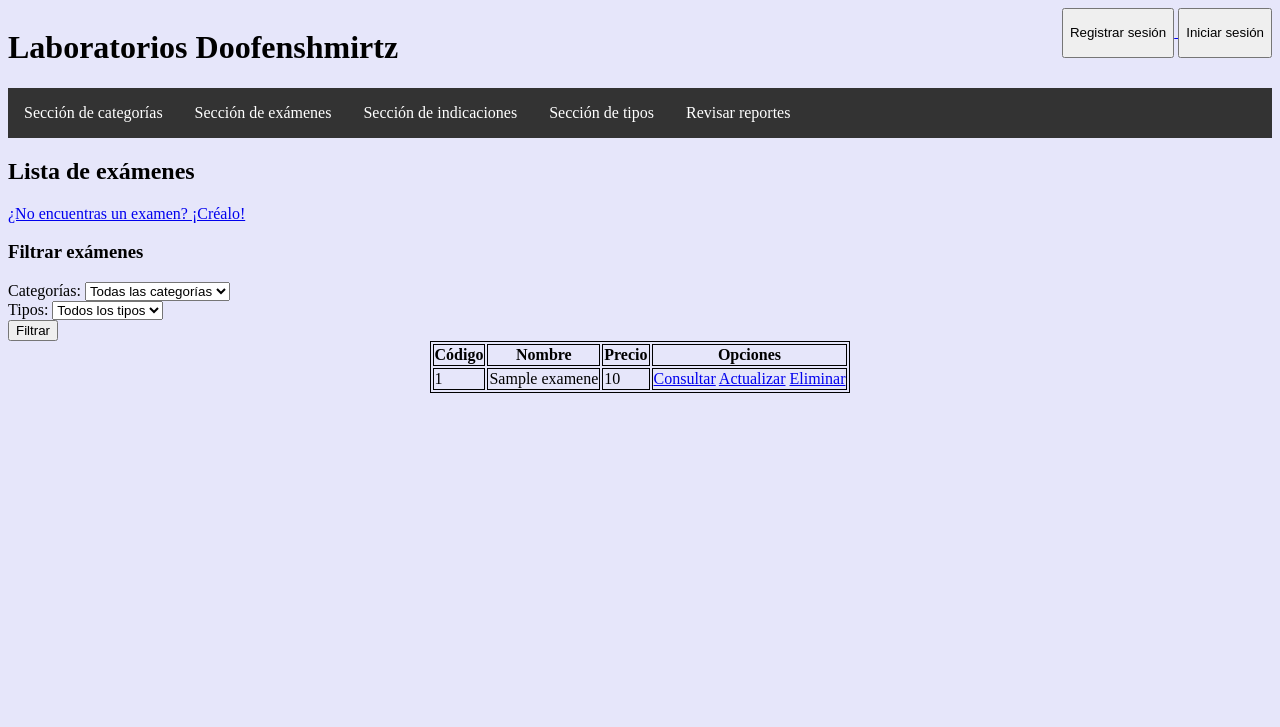
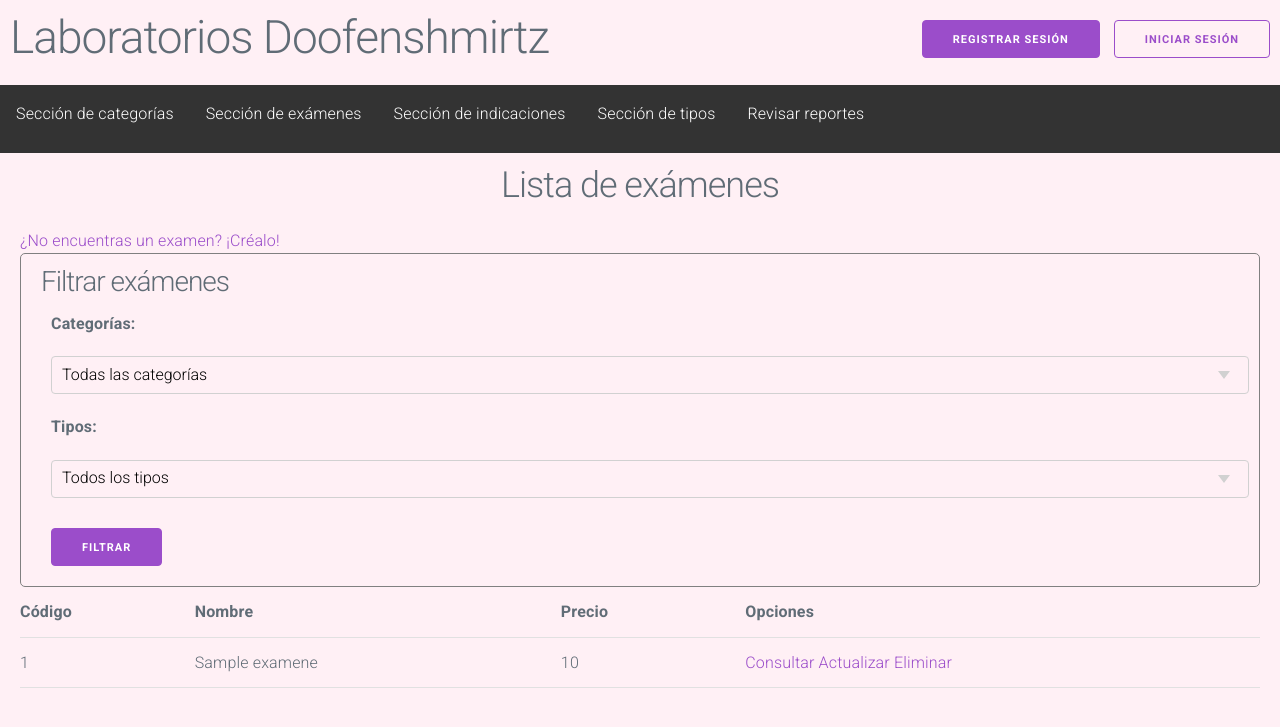
Before and after one commit to Luna-Hazuki2006/Laboratorio_Doofenshmirtz, a Flask app: page / in a window 1280 px wide. Shown: the top 727 px of the page. Run offline with Flask 3, Linux system fonts and the light colour scheme; a database or web service that is not in the repository returns one stand-in record (values such as "Sample title").

Commit message:
con icono

```diff
--- a/app.py
+++ b/app.py
@@ -376,6 +376,10 @@
 def registrar_sesion():
     if request.method == 'POST':
         forma = request.form
+        nombre = forma['usuario']
+        clave = forma['contraseña']
+        repetida = forma['repetida']
+
 
     return render_template('/usuarios/registrar_sesion/index.html')
 
--- a/static/style.css
+++ b/static/style.css
@@ -1,8 +1,24 @@
 body {
-    background-color: lavender;
+    background-color: lavenderblush;
 }
+
+.contenido {
+    margin-top: 10px;
+    margin-left: 20px;
+    margin-right: 20px;
+}
+
+.redondeado {
+    border: 1px solid gray;
+    border-radius: 5px;
+}
+
+.redondeado * {
+    margin: 10px;
+}
+
 table, td, th {
-    border: 1px solid black;
+    /* border: 1px solid black; */
 }
 table {
     margin-left: auto;
@@ -15,7 +31,7 @@
     text-align: center;
 }
 
-ul {
+nav ul {
     list-style-type: none;
     margin: 0;
     padding: 0;
@@ -23,11 +39,11 @@
     background-color: #333333;
 }
 
-li {
+nav li {
     float: left;
 }
 
-li a {
+nav li a {
     display: block;
     color: white;
     text-align: center;
@@ -35,7 +51,7 @@
     text-decoration: none;
 }
 
-li a:hover {
+nav li a:hover {
     background-color: #111111;
 }
 
@@ -44,6 +60,12 @@
     justify-content: space-between;
 }
 
+header div h1 {
+    margin-top: 10px;
+    margin-left: 10px;
+}
+
 header div button {
-    min-height: calc(100% - 30px);
+    margin-top: 20px;
+    margin-right: 10px;
 }
--- a/templates/base/index.html
+++ b/templates/base/index.html
@@ -5,10 +5,21 @@
     <meta name="viewport" content="width=device-width, initial-scale=1.0">
     <!-- <link href="https://fonts.googleapis.com/css?family=Press+Start+2P" rel="stylesheet"> -->
     <!-- <link href="https://unpkg.com/nes.css/css/nes.css" rel="stylesheet" /> -->
+    <!-- Google Fonts -->
+<link rel="stylesheet" href="https://fonts.googleapis.com/css?family=Roboto:300,300italic,700,700italic">
+
+<!-- CSS Reset -->
+<link rel="stylesheet" href="https://cdnjs.cloudflare.com/ajax/libs/normalize/8.0.1/normalize.css">
+
+<!-- Milligram CSS -->
+<link rel="stylesheet" href="https://cdnjs.cloudflare.com/ajax/libs/milligram/1.4.1/milligram.css">
+
+<!-- You should properly set the path from the main file. -->
     <script src="https://cdn.jsdelivr.net/npm/chart.js" defer></script>
     <link rel="stylesheet" href="{{ url_for('static', filename='style.css') }}">
+    <link rel="shortcut icon" href="{{ url_for('static', filename='him.ico') }}" type="image/x-icon">
     <script src="{{ url_for('static', filename='index.js') }}" defer></script>
-    <title>{% block title %}{% endblock %}</title>
+    <title>{% block title %}Laboratorios Doofenshmirtz{% endblock %}</title>
 </head>
 <body>
     <header>
@@ -20,7 +31,7 @@
                 <button type="button">Registrar sesión</button>
             </a>
             <a href="{{ url_for('iniciar_sesion') }}">
-                <button type="button">Iniciar sesión</button>
+                <button class="button button-outline" type="button">Iniciar sesión</button>
             </a>
         </div>
     </header>
@@ -46,7 +57,9 @@
     {% for mensaje in get_flashed_messages() %}
     <p style="color: red;">{{ mensaje }}</p>
     {% endfor %}
-    {% block content %}
-    {% endblock %}
+    <section class="contenido">
+        {% block content %}
+        {% endblock %}
+    </section>
 </body>
 </html>
--- a/templates/examenes/listar/index.html
+++ b/templates/examenes/listar/index.html
@@ -2,9 +2,9 @@
 
 {% block content %}
 
-<h2>{% block title %}Lista de exámenes{% endblock %}</h2>
+<h2 class="centro">{% block title %}Lista de exámenes{% endblock %}</h2>
 <a href="{{ url_for('crear_examen') }}">¿No encuentras un examen? ¡Créalo!</a>
-<section>
+<section class="redondeado">
     <form method="post">
         <h3>Filtrar exámenes</h3>
         <div>
@@ -30,7 +30,6 @@
         </div>
     </form>
 </section>
-
 <table>
     <tr>
         <th>Código</th>
--- a/templates/indicaciones/listar/index.html
+++ b/templates/indicaciones/listar/index.html
@@ -1,7 +1,7 @@
 {% extends '././base/index.html' %}
 
 {% block content %}
-<h2>{% block title %}Indicaciones{% endblock %}</h2>
+<h2 class="centro">{% block title %}Indicaciones{% endblock %}</h2>
 <a href="{{ url_for('crear_indicacion') }}">¿No encuentras una indicación? ¡Créala!</a>
 <table>
     <tr>
--- a/templates/usuarios/registrar_sesion/index.html
+++ b/templates/usuarios/registrar_sesion/index.html
@@ -5,11 +5,11 @@
 <form method="post">
     <div>
         <label for="">Nombre de usuario: </label>
-        <input type="text" name="" id="" required>
+        <input type="text" name="usuario" id="usuario" required>
         <label for="">Contraseña: </label>
-        <input type="password" name="" id="" required>
+        <input type="password" name="contraseña" id="contraseña" required>
         <label for="">Contraseña (de nuevo): </label>
-        <input type="password" name="" id="" required>
+        <input type="password" name="repetido" id="repetido" required>
     </div>
     <div>
         <button type="submit">Registrar usuario</button>
```
Also changed, not shown: static/him.ico (added), static/him.jpg (added).
